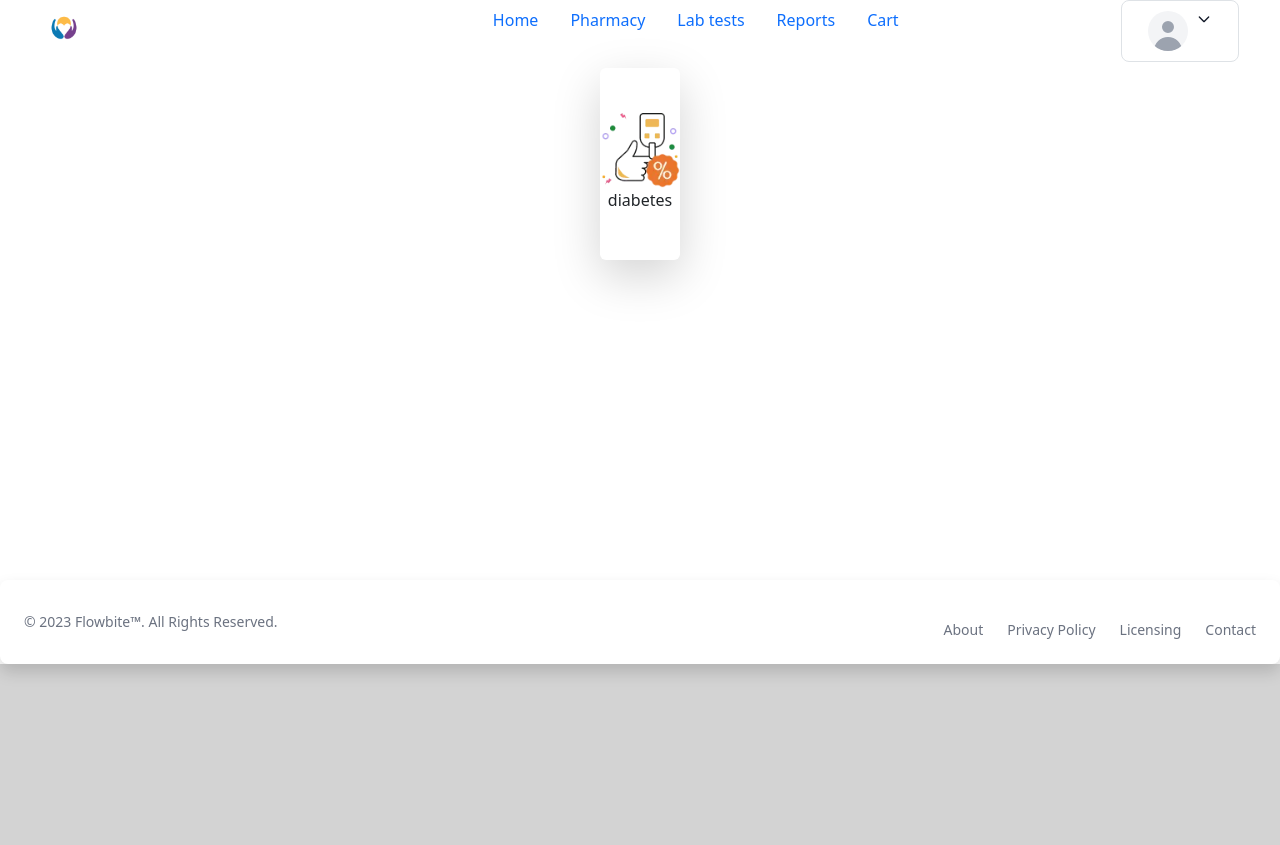
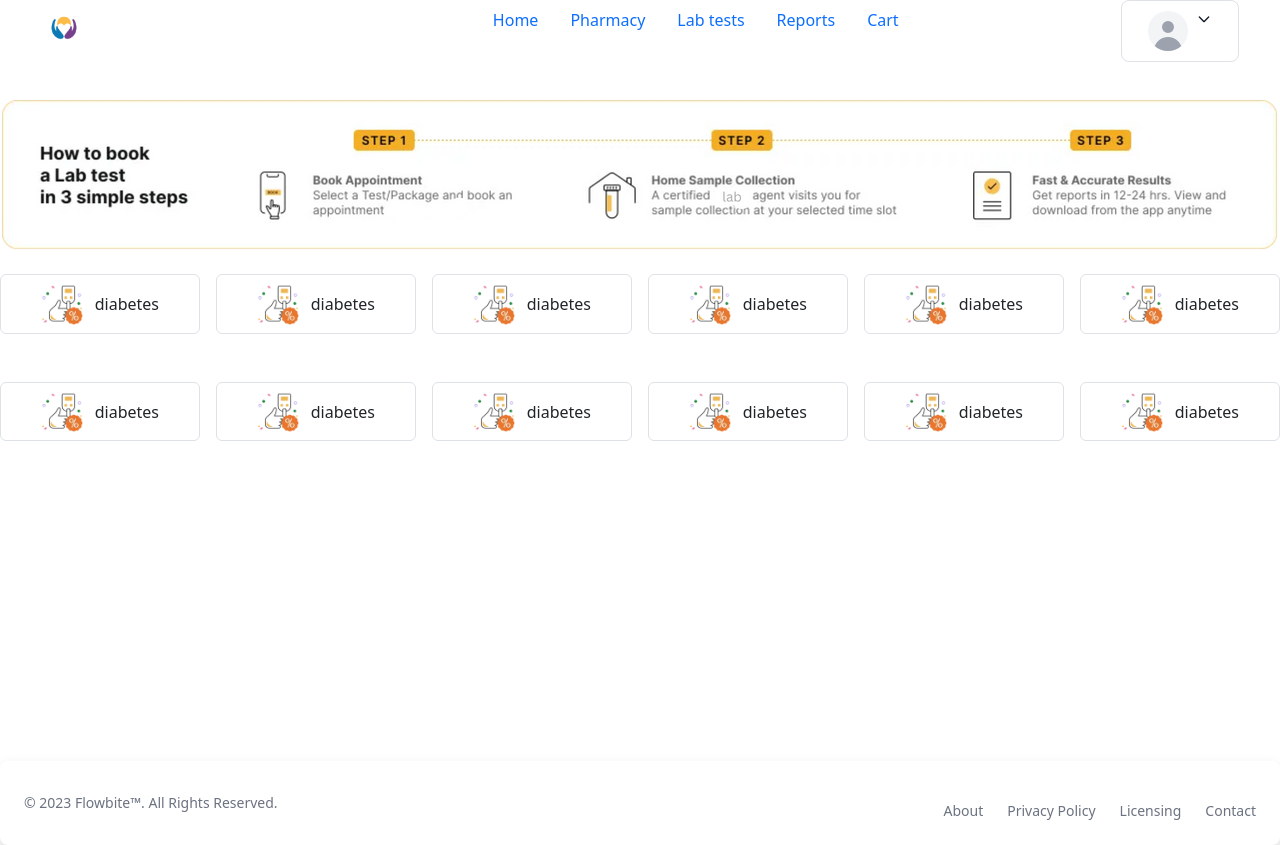
Before and after one commit to KUNCHE-VEERA-VENKATA-SAI-KARTHIK/Hospital-Management, a React (Vite) app in the folder hospital/: page /Labtest in a window 1280 px wide. Before the commit the page ends 800 px from the top, so only its background shows below. Built offline with nearby package versions, Linux system fonts and the light colour scheme.

Commit message:
updated labtests

```diff
--- a/hospital/src/components/Labtest.jsx
+++ b/hospital/src/components/Labtest.jsx
@@ -1,6 +1,7 @@
 import React from "react";
 import diabetes from "../assets/Diabetes.webp";
 import Blood from "../assets/Blood Studies (Anemia).webp";
+import labbanner from "../assets/labbanner.png"
 // import Tax from "../assets/Tax Saver.webp";
 // import diabetes from "../assets/Diabetes.webp";
 // import diabetes from "../assets/Diabetes.webp";
@@ -13,15 +14,118 @@ import Blood from "../assets/Blood Studies (Anemia).webp";
 export default function Labtest() {
   const obj = [];
   return (
-    <div className="flex justify-center mt-4 mb-5">
-      <div className="shadow-lg pt-10 pb-5 rounded">
-        <div className="flex  content-center  justify-center ">
-          <img src={diabetes} className="h-50 w-20" />
+    <>
+    <div className="flex justify-center">
+    <div className="pt-8">
+            <img src={labbanner}  alt="c2" />
+    </div>
+    </div>
+
+    <div className="flex justify-center space-x-4 mt-4 mb-5">
+      <div className=" flex border pt-2 pb-2 pl-10 pr-10 rounded">
+        <div className="  content-center  justify-center ">
+          <img src={diabetes} className="h-2% w-14" />
         </div>
-        <div className="flex  content-center  justify-center ">
+        <div className="pl-3 content-center  justify-center ">
           <p>diabetes</p>
         </div>
       </div>
+      <div className=" flex border pt-2 pb-2 pl-10 pr-10 rounded">
+        <div className="  content-center  justify-center ">
+          <img src={diabetes} className="h-2% w-14" />
+        </div>
+        <div className="pl-3 content-center  justify-center ">
+          <p>diabetes</p>
+        </div>
+      </div>
+      <div className=" flex border pt-2 pb-2 pl-10 pr-10 rounded">
+        <div className="  content-center  justify-center ">
+          <img src={diabetes} className="h-2% w-14" />
+        </div>
+        <div className="pl-3 content-center  justify-center ">
+          <p>diabetes</p>
+        </div>
+      </div>
+      <div className=" flex border pt-2 pb-2 pl-10 pr-10 rounded">
+        <div className="  content-center  justify-center ">
+          <img src={diabetes} className="h-2% w-14" />
+        </div>
+        <div className="pl-3 content-center  justify-center ">
+          <p>diabetes</p>
+        </div>
+      </div>
+      <div className=" flex border pt-2 pb-2 pl-10 pr-10 rounded">
+        <div className="  content-center  justify-center ">
+          <img src={diabetes} className="h-2% w-14" />
+        </div>
+        <div className="pl-3 content-center  justify-center ">
+          <p>diabetes</p>
+        </div>
+      </div>
+      <div className=" flex border pt-2 pb-2 pl-10 pr-10 rounded">
+        <div className="  content-center  justify-center ">
+          <img src={diabetes} className="h-2% w-14" />
+        </div>
+        <div className="pl-3 content-center  justify-center ">
+          <p>diabetes</p>
+        </div>
+      </div>
+
     </div>
+
+<div className="flex justify-center space-x-4 mt-4 mb-5">
+<div className=" flex border pt-2 pb-2 pl-10 pr-10 rounded">
+  <div className="  content-center  justify-center ">
+    <img src={diabetes} className="h-2% w-14" />
+  </div>
+  <div className="pl-3 content-center  justify-center ">
+    <p>diabetes</p>
+  </div>
+</div>
+<div className=" flex border pt-2 pb-2 pl-10 pr-10 rounded">
+  <div className="  content-center  justify-center ">
+    <img src={diabetes} className="h-2% w-14" />
+  </div>
+  <div className="pl-3 content-center  justify-center ">
+    <p>diabetes</p>
+  </div>
+</div>
+<div className=" flex border pt-2 pb-2 pl-10 pr-10 rounded">
+  <div className="  content-center  justify-center ">
+    <img src={diabetes} className="h-2% w-14" />
+  </div>
+  <div className="pl-3 content-center  justify-center ">
+    <p>diabetes</p>
+  </div>
+</div>
+<div className=" flex border pt-2 pb-2 pl-10 pr-10 rounded">
+  <div className="  content-center  justify-center ">
+    <img src={diabetes} className="h-2% w-14" />
+  </div>
+  <div className="pl-3 content-center  justify-center ">
+    <p>diabetes</p>
+  </div>
+</div>
+<div className=" flex border pt-2 pb-2 pl-10 pr-10 rounded">
+  <div className="  content-center  justify-center ">
+    <img src={diabetes} className="h-2% w-14" />
+  </div>
+  <div className="pl-3 content-center  justify-center ">
+    <p>diabetes</p>
+  </div>
+</div>
+<div className=" flex border pt-2 pb-2 pl-10 pr-10 rounded">
+  <div className="  content-center  justify-center ">
+    <img src={diabetes} className="h-2% w-14" />
+  </div>
+  <div className="pl-3 content-center  justify-center ">
+    <p>diabetes</p>
+  </div>
+</div>
+
+</div>
+</>
+
+
   );
 }
```
Also changed, not shown: hospital/src/assets/labbanner.png (added).
